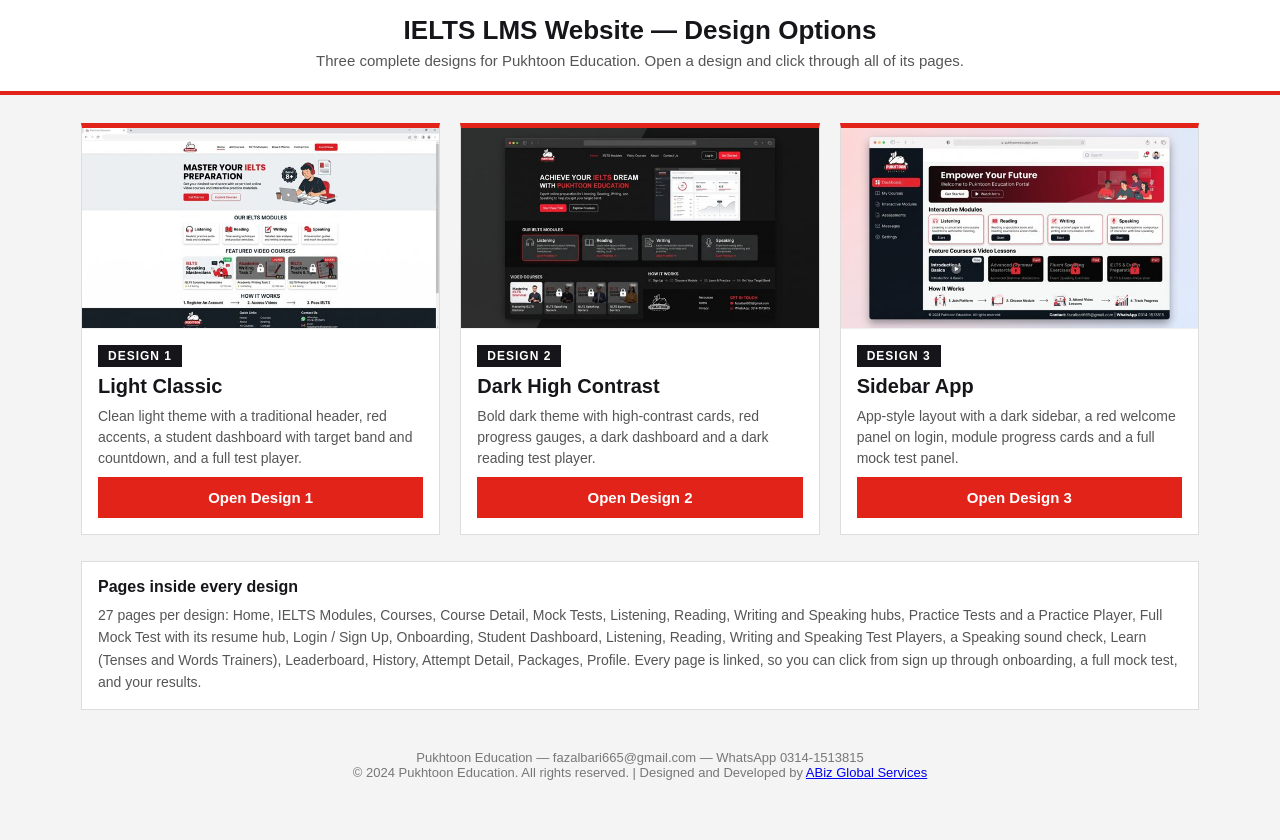
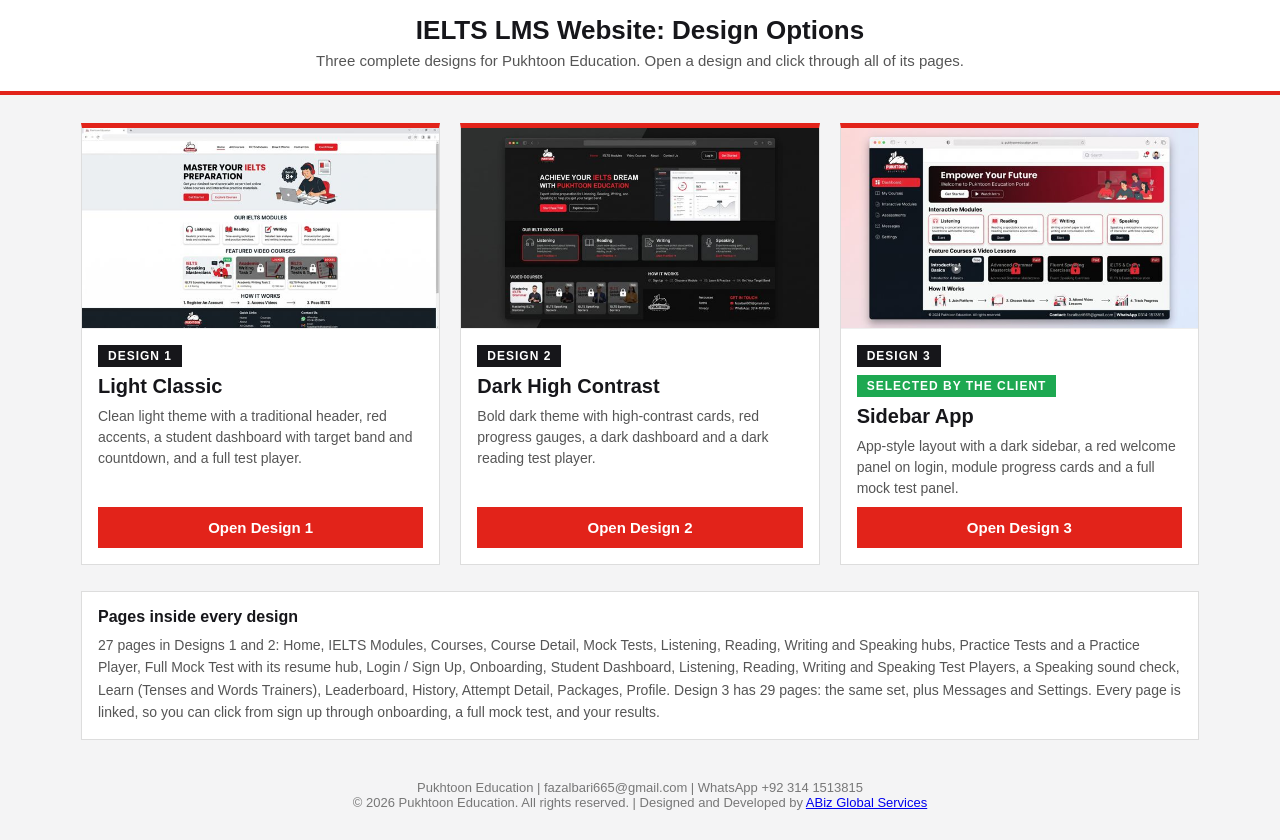
Before and after one commit to ladlabaloch512-blip/pukhtoon-education-designs, a plain HTML site: page index.html in a window 1280 px wide. Shown: the part 133-973 px from the top of the page. Before the commit the page ends 943 px from the top, so only its background shows below. Drawn offline with Linux system fonts and the light colour scheme.

Commit message:
Hub: Design 3 selected tag; Design 1: ABiz credit line, 2026, +92 numbers

```diff
--- a/index.html
+++ b/index.html
@@ -3,7 +3,7 @@
 <head>
 <meta charset="UTF-8">
 <meta name="viewport" content="width=device-width, initial-scale=1.0">
-<title>Pukhtoon Education — IELTS LMS Design Options</title>
+<title>Pukhtoon Education: IELTS LMS Design Options</title>
 <link rel="icon" href="design-1/favicon.png">
 <style>
   * { margin:0; padding:0; box-sizing:border-box; }
@@ -52,7 +52,7 @@ main{padding:20px 12px 32px}
 <body>
 <header>
   <img src="design-1/logo.jpg" alt="Pukhtoon Education">
-  <h1>IELTS LMS Website — Design Options</h1>
+  <h1>IELTS LMS Website: Design Options</h1>
   <p>Three complete designs for Pukhtoon Education. Open a design and click through all of its pages.</p>
 </header>
 <main>
@@ -78,7 +78,7 @@ main{padding:20px 12px 32px}
     <div class="card">
       <img src="design-3-thumb.jpg" alt="Design 3 preview">
       <div class="body">
-        <span class="tag">DESIGN 3</span>
+        <span class="tag">DESIGN 3</span> <span class="tag" style="background:#1da851;color:#fff">SELECTED BY THE CLIENT</span>
         <h2>Sidebar App</h2>
         <p>App-style layout with a dark sidebar, a red welcome panel on login, module progress cards and a full mock test panel.</p>
         <a class="btn" href="design-3/index.html">Open Design 3</a>
@@ -87,9 +87,9 @@ main{padding:20px 12px 32px}
   </div>
   <div class="pages">
     <h3>Pages inside every design</h3>
-    <p>27 pages per design: Home, IELTS Modules, Courses, Course Detail, Mock Tests, Listening, Reading, Writing and Speaking hubs, Practice Tests and a Practice Player, Full Mock Test with its resume hub, Login / Sign Up, Onboarding, Student Dashboard, Listening, Reading, Writing and Speaking Test Players, a Speaking sound check, Learn (Tenses and Words Trainers), Leaderboard, History, Attempt Detail, Packages, Profile. Every page is linked, so you can click from sign up through onboarding, a full mock test, and your results.</p>
+    <p>27 pages in Designs 1 and 2: Home, IELTS Modules, Courses, Course Detail, Mock Tests, Listening, Reading, Writing and Speaking hubs, Practice Tests and a Practice Player, Full Mock Test with its resume hub, Login / Sign Up, Onboarding, Student Dashboard, Listening, Reading, Writing and Speaking Test Players, a Speaking sound check, Learn (Tenses and Words Trainers), Leaderboard, History, Attempt Detail, Packages, Profile. Design 3 has 29 pages: the same set, plus Messages and Settings. Every page is linked, so you can click from sign up through onboarding, a full mock test, and your results.</p>
   </div>
 </main>
-<footer>Pukhtoon Education — fazalbari665@gmail.com — WhatsApp 0314-1513815<br><span>&copy; 2024 Pukhtoon Education. All rights reserved. | Designed and Developed by <a href="https://abizglobalservices.com" target="_blank" rel="noopener">ABiz Global Services</a></span></footer>
+<footer>Pukhtoon Education | fazalbari665@gmail.com | WhatsApp +92 314 1513815<br><span>&copy; 2026 Pukhtoon Education. All rights reserved. | Designed and Developed by <a href="https://abizglobalservices.com" target="_blank" rel="noopener">ABiz Global Services</a></span></footer>
 </body>
 </html>
```
